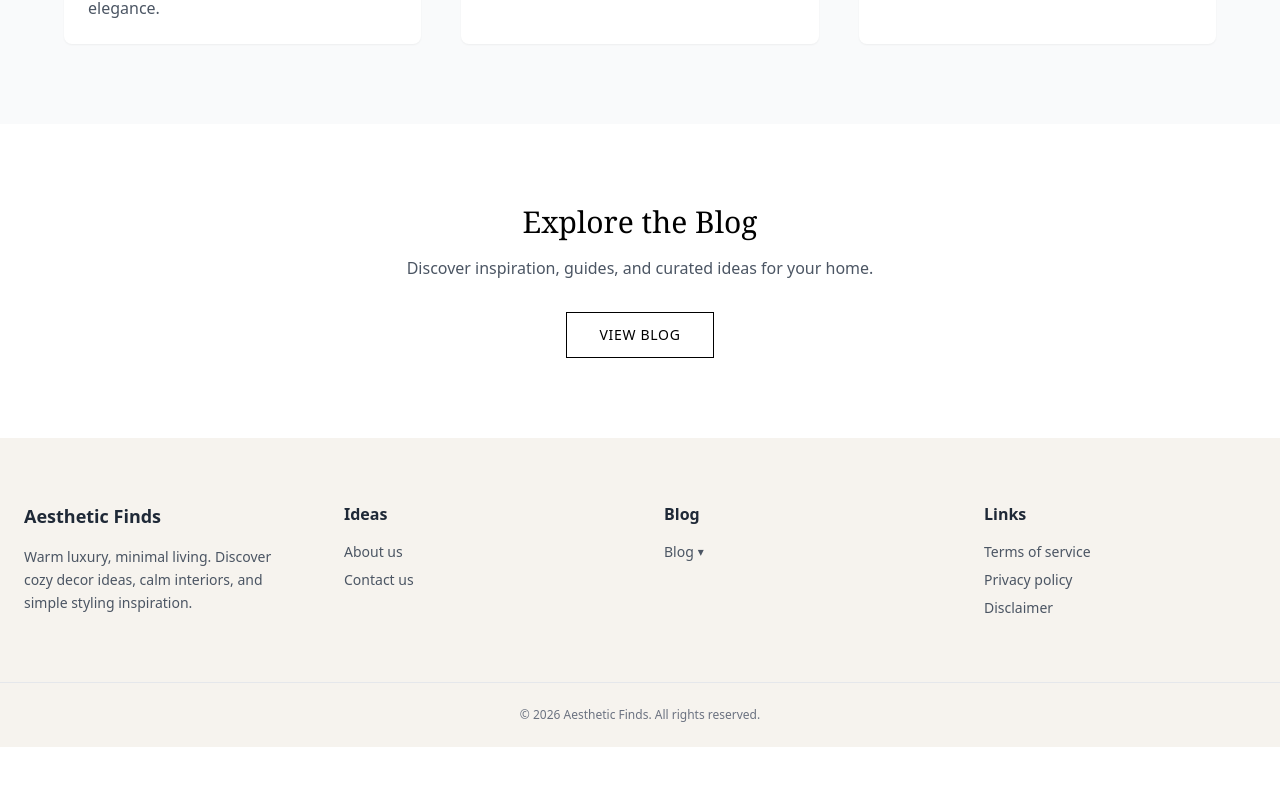
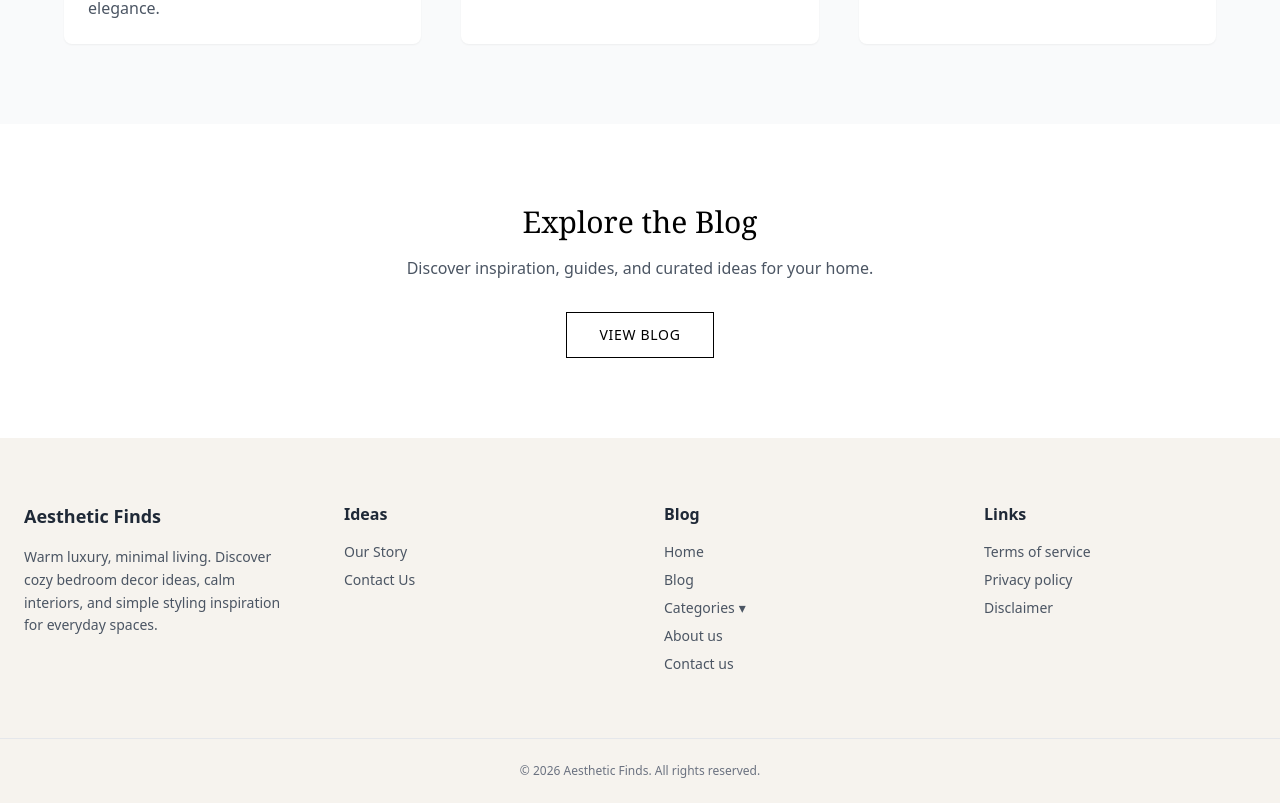
Before and after one commit to muasyamuthengi-gif/aestheticfindsbyanna, a Next.js app: page / in a window 1280 px wide. Shown: the part 1368-2171 px from the top of the page. Before the commit the page ends 2115 px from the top, so only its background shows below. Built offline with nearby package versions, Linux system fonts and the light colour scheme; a web font is replaced by a local one.

Commit message:
Update Footer.js

```diff
--- a/app/components/Footer.js
+++ b/app/components/Footer.js
@@ -1,6 +1,23 @@
+"use client";
+
 import Link from "next/link";
+import { useState, useRef, useEffect } from "react";
 
 export default function Footer() {
+  const [blogOpen, setBlogOpen] = useState(false);
+  const blogRef = useRef(null);
+
+  // close dropdown when clicking outside
+  useEffect(() => {
+    function handleClickOutside(e) {
+      if (blogRef.current && !blogRef.current.contains(e.target)) {
+        setBlogOpen(false);
+      }
+    }
+    document.addEventListener("mousedown", handleClickOutside);
+    return () => document.removeEventListener("mousedown", handleClickOutside);
+  }, []);
+
   return (
     <footer className="bg-[#f6f3ee] text-gray-800">
       <div className="max-w-7xl mx-auto px-6 py-16 grid grid-cols-1 sm:grid-cols-2 md:grid-cols-4 gap-12">
@@ -12,8 +29,8 @@ export default function Footer() {
           </h2>
           <p className="text-sm text-gray-600 leading-relaxed">
             Warm luxury, minimal living.
-            Discover cozy decor ideas, calm interiors,
-            and simple styling inspiration.
+            Discover cozy bedroom decor ideas, calm interiors,
+            and simple styling inspiration for everyday spaces.
           </p>
         </div>
 
@@ -23,34 +40,56 @@ export default function Footer() {
           <ul className="space-y-2 text-sm text-gray-600">
             <li>
               <Link href="/about-us" className="hover:text-black">
-                About us
+                Our Story
               </Link>
             </li>
             <li>
               <Link href="/contact-us" className="hover:text-black">
-                Contact us
+                Contact Us
               </Link>
             </li>
           </ul>
         </div>
 
-        {/* Blog (same dropdown style as Navbar) */}
-        <div>
+        {/* Blog */}
+        <div ref={blogRef}>
           <h3 className="font-semibold mb-4">Blog</h3>
+          <ul className="space-y-2 text-sm text-gray-600">
 
-          <div className="relative group text-sm text-gray-600">
-            <span className="cursor-pointer hover:text-black flex items-center gap-1">
+            <li>
+              <Link href="/" className="hover:text-black">
+                Home
+              </Link>
+            </li>
+
+            <li>
+              <Link href="/blog" className="hover:text-black">
                 Blog
-              <span className="text-xs">▾</span>
+              </Link>
+            </li>
+
+            {/* Dropdown trigger */}
+            <li>
+              <button
+                onClick={() => setBlogOpen(!blogOpen)}
+                className="flex items-center gap-1 hover:text-black transition"
+              >
+                Categories
+                <span
+                  className={`transition-transform ${
+                    blogOpen ? "rotate-180" : ""
+                  }`}
+                >
+                  ▾
                 </span>
+              </button>
 
-            {/* Dropdown */}
-            <div className="absolute left-0 mt-2 hidden group-hover:block bg-white border shadow-md rounded-md w-44">
-              <ul className="py-2">
+              {blogOpen && (
+                <ul className="mt-2 ml-3 space-y-2 text-sm text-gray-600">
                   <li>
                     <Link
                       href="/blog/slow-living"
-                    className="block px-4 py-2 hover:bg-gray-100"
+                      className="hover:text-black"
                     >
                       Bedroom Decor
                     </Link>
@@ -58,14 +97,28 @@ export default function Footer() {
                   <li>
                     <Link
                       href="/blog/cozy-corners"
-                    className="block px-4 py-2 hover:bg-gray-100"
+                      className="hover:text-black"
                     >
-                    Cozy Living
+                      Cozy Corners
                     </Link>
                   </li>
                 </ul>
-            </div>
-          </div>
+              )}
+            </li>
+
+            <li>
+              <Link href="/about-us" className="hover:text-black">
+                About us
+              </Link>
+            </li>
+
+            <li>
+              <Link href="/contact-us" className="hover:text-black">
+                Contact us
+              </Link>
+            </li>
+
+          </ul>
         </div>
 
         {/* Legal */}
@@ -89,7 +142,6 @@ export default function Footer() {
             </li>
           </ul>
         </div>
-
       </div>
 
       {/* Bottom bar */}
```
Lines whose indentation alone changed are shown as unchanged.
